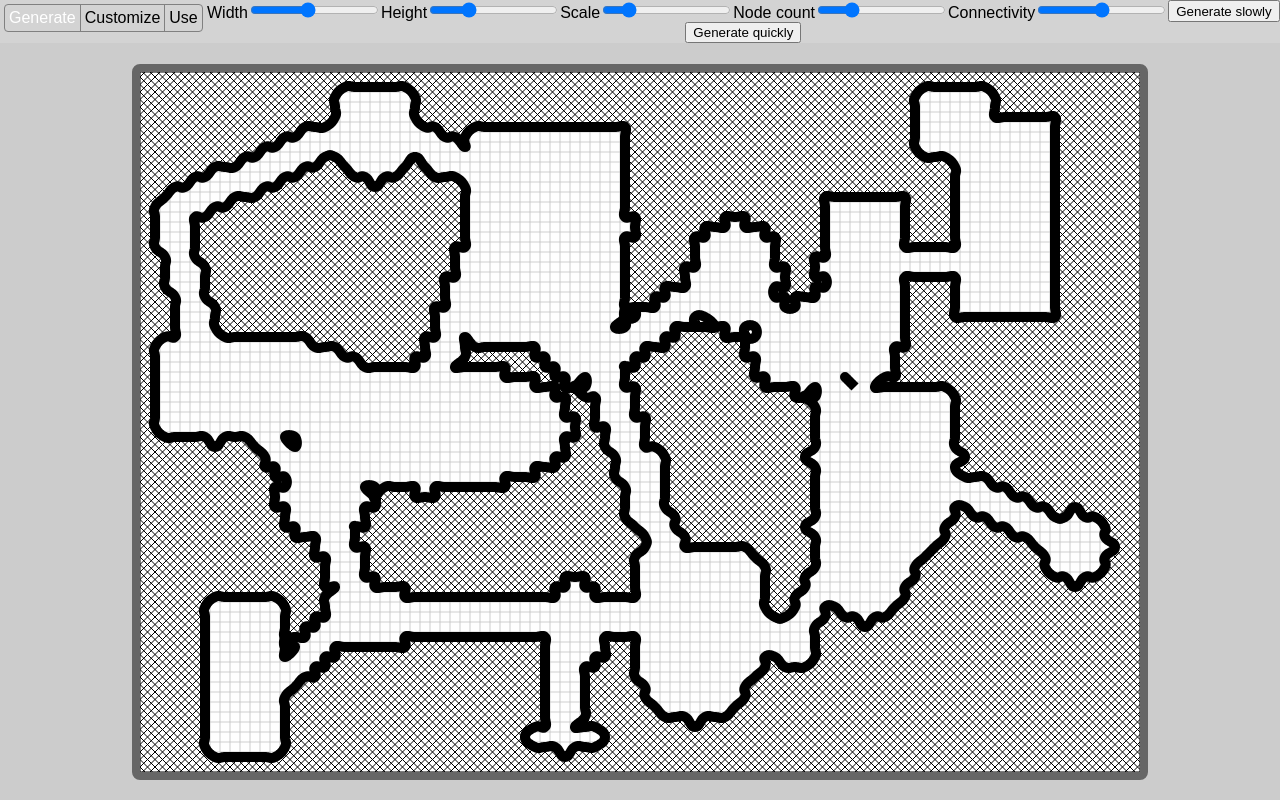
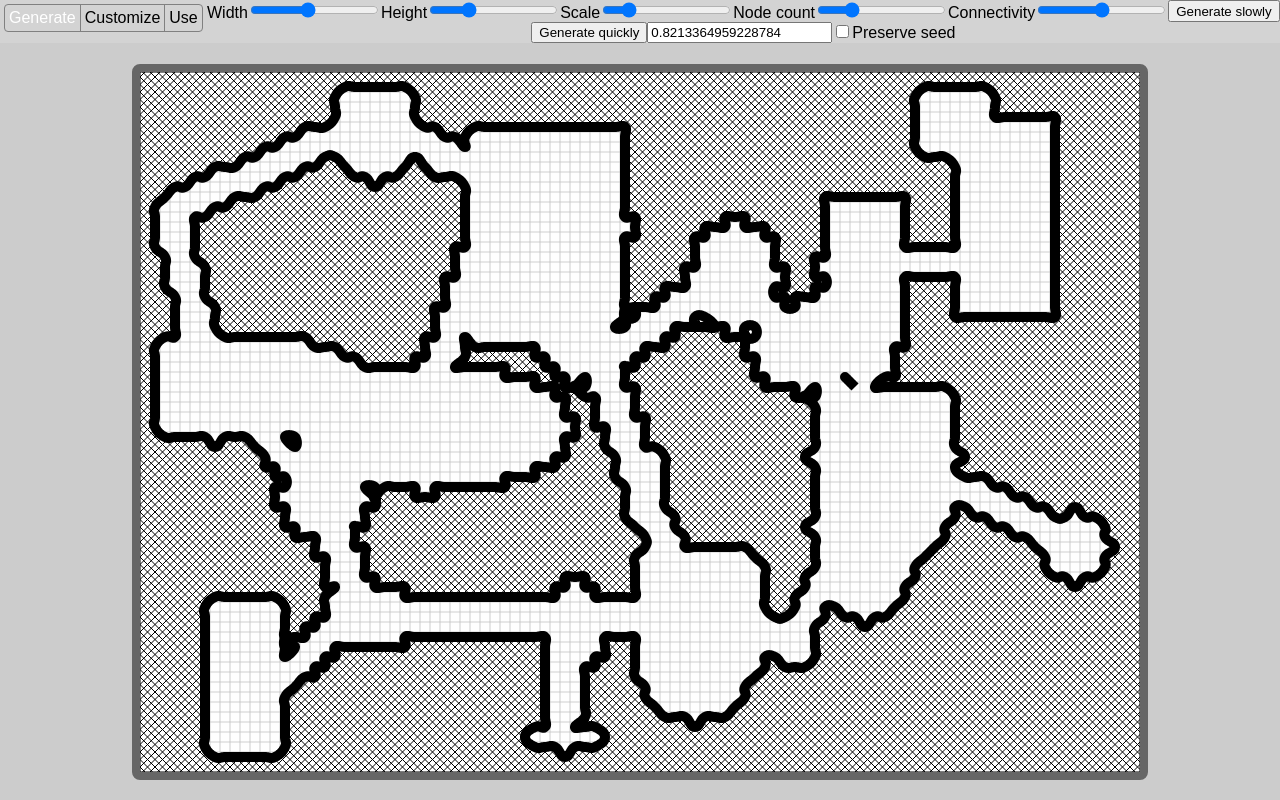
Before and after one commit to FTWinston/RandomDungeon, a React (Create React App) app: page / in a window 1280 px wide. Built offline with nearby package versions, Linux system fonts and the light colour scheme.

Commit message:
Can now regenerate with the same seed

```diff
--- a/src/components/App.tsx
+++ b/src/components/App.tsx
@@ -14,6 +14,7 @@ interface State {
     cellSize: number;
     settings: IGenerationSettings;
     generating: boolean;
+    preserveSeed: boolean;
 }
 
 class App extends React.Component<{}, State> {
@@ -25,6 +26,7 @@ class App extends React.Component<{}, State> {
         this.state = {
             cellSize: 10,
             generating: true,
+            preserveSeed: false,
             settings: {
                 seed: 0,
                 generateFrom: GenerationSteps.CreateNodes,
@@ -33,8 +35,11 @@ class App extends React.Component<{}, State> {
                 cellsHigh: 70,
                 nodeCount: 25,
                 connectivity: 50,
-                redraw: (dungeon: Dungeon, stage: GenerationSteps, stageComplete: boolean) =>
-                    renderDungeon(dungeon, this.canvas.ctx, this.state.cellSize, determineRenderSettings(stage, stageComplete)),
+                redraw: (dungeon: Dungeon, stage: GenerationSteps, stageComplete: boolean) => {
+                    if (this.canvas !== undefined) {
+                        renderDungeon(dungeon, this.canvas.ctx, this.state.cellSize, determineRenderSettings(stage, stageComplete))
+                    }
+                },
             }
         };
     }
@@ -44,6 +49,9 @@ class App extends React.Component<{}, State> {
         const generate = (animate: boolean) => this.createDungeon(animate);
         const skip = () => this.state.settings.animateFrom++;
         const finish = () => this.state.settings.animateFrom = GenerationSteps.Render;
+
+        const setSeed = (val: number) => { this.state.settings.seed = val; this.setState({}); };
+        const setPreserveSeed = (val: boolean) => this.setState({ preserveSeed: val });
 
         return (
             <div className="App">
@@ -57,6 +65,10 @@ class App extends React.Component<{}, State> {
                     setNumber={setNumber}
 
                     seed={this.state.settings.seed === 0 ? undefined : this.state.settings.seed}
+                    preserveSeed={this.state.preserveSeed}
+                    setSeed={setSeed}
+                    setPreserveSeed={setPreserveSeed}
+
                     generate={generate}
                     skip={skip}
                     finish={finish}
@@ -174,7 +186,9 @@ class App extends React.Component<{}, State> {
             ? GenerationSteps.CreateNodes
             : GenerationSteps.Render;
 
-        const seed = Math.random();
+        const seed = this.state.preserveSeed
+            ? this.state.settings.seed
+            : Math.random();
 
         const settings: IGenerationSettings = {
             ...this.state.settings,
--- a/src/components/GenerateMenu.tsx
+++ b/src/components/GenerateMenu.tsx
@@ -10,7 +10,11 @@ interface Props {
     cellSize: number;
     nodeCount: number;
     connectivity: number;
+
     seed?: number;
+    preserveSeed: boolean;
+    setSeed: (val: number) => void;
+    setPreserveSeed: (val: boolean) => void;
 
     setNumber: (property: NumericProperty, value: number) => void;
     generate: (animate: boolean) => void;
@@ -25,7 +29,7 @@ export const GenerateMenu: FunctionComponent<Props> = props => {
     const nodes = (e: React.ChangeEvent<HTMLInputElement>) => props.setNumber(NumericProperty.NodeCount, parseInt(e.target.value, 10));
     const connectivity = (e: React.ChangeEvent<HTMLInputElement>) => props.setNumber(NumericProperty.Connectivity, parseInt(e.target.value, 10));
 
-    const slow = () => props.generate(true);
+    const slow =  () => props.generate(true);
     const quick = () => props.generate(false);
 
     const button1 = props.disabled
@@ -59,6 +63,16 @@ export const GenerateMenu: FunctionComponent<Props> = props => {
                 value="Generate quickly"
             />
         );
+
+    const changeSeed = (e: React.ChangeEvent<HTMLInputElement>) => {
+        if (e.target.value !== '') {
+            props.setSeed(e.currentTarget.valueAsNumber);
+        }
+    };
+
+    const changePreserve = (e: React.ChangeEvent<HTMLInputElement>) => {
+        props.setPreserveSeed(e.target.checked);
+    };
 
     return (
         <div className="menu__subMenu">
@@ -119,6 +133,12 @@ export const GenerateMenu: FunctionComponent<Props> = props => {
 
             {button1}
             {button2}
+
+            <input type="number" value={props.seed} placeholder="Seed" onChange={changeSeed} />
+            <label>
+                <input type="checkbox" checked={props.preserveSeed} onChange={changePreserve} />
+                Preserve seed
+            </label>
         </div>
     );
 }
--- a/src/components/Menu.tsx
+++ b/src/components/Menu.tsx
@@ -18,7 +18,11 @@ interface Props {
     cellSize: number;
     nodeCount: number;
     connectivity: number;
+
     seed?: number;
+    preserveSeed: boolean;
+    setSeed: (val: number) => void;
+    setPreserveSeed: (val: boolean) => void;
 
     setNumber: (property: NumericProperty, value: number) => void;
     generate: (animate: boolean) => void;
@@ -59,10 +63,14 @@ export class Menu extends React.Component<Props, State> {
                     nodeCount={this.props.nodeCount}
                     connectivity={this.props.connectivity}
                     setNumber={this.props.setNumber}
-                    seed={this.props.seed}
                     generate={this.props.generate}
                     skip={this.props.skip}
                     finish={this.props.finish}
+
+                    seed={this.props.seed}
+                    preserveSeed={this.props.preserveSeed}
+                    setSeed={this.props.setSeed}
+                    setPreserveSeed={this.props.setPreserveSeed}
                 />
                 );
                 break;
```
